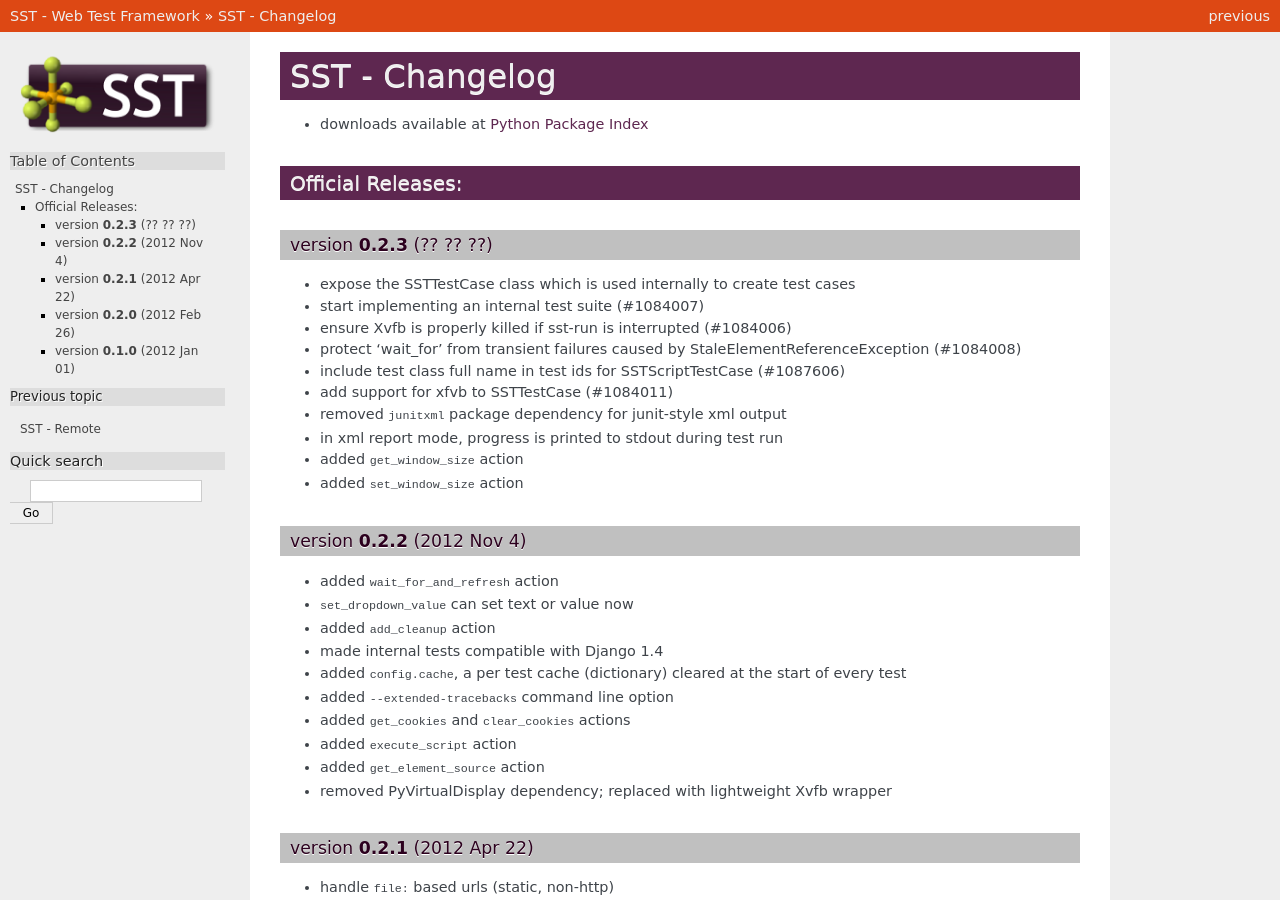
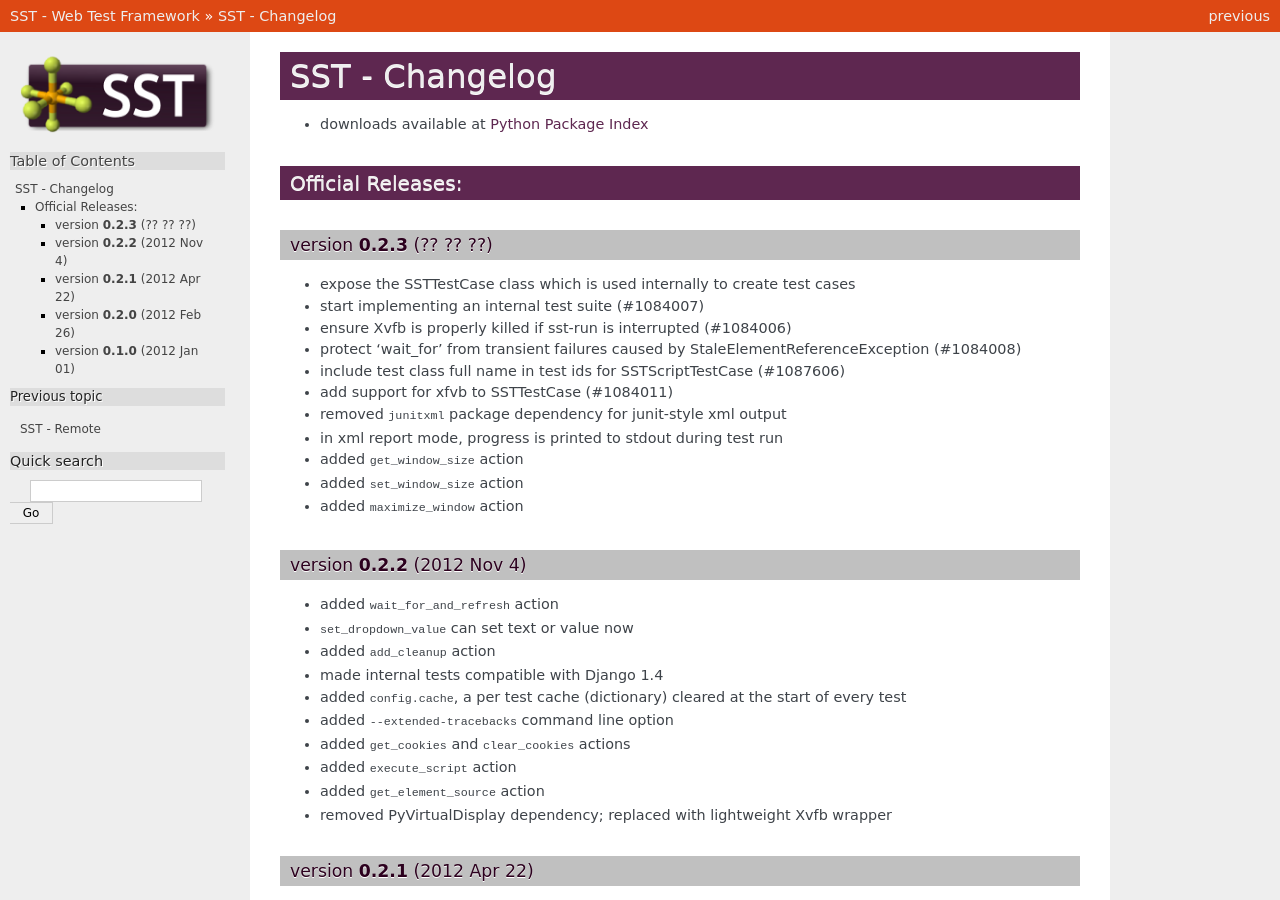
Before and after one commit to Work4Labs/selenium-simple-test, a Sphinx documentation site: the page built from docs/changelog.rst, in a window 1280 px wide and 900 px high. Built offline with Sphinx 7.4.7, drawn with Linux system fonts in a browser that asks for light colours; pages that are not in the unit, such as notebooks, are missing from menus.

Commit message:
updated changelog for maximize_window

```diff
--- a/docs/changelog.rst
+++ b/docs/changelog.rst
@@ -23,6 +23,7 @@
 * in xml report mode, progress is printed to stdout during test run
 * added ``get_window_size`` action
 * added ``set_window_size`` action
+* added ``maximize_window`` action
 
 
 version **0.2.2** (2012 Nov 4)
```
